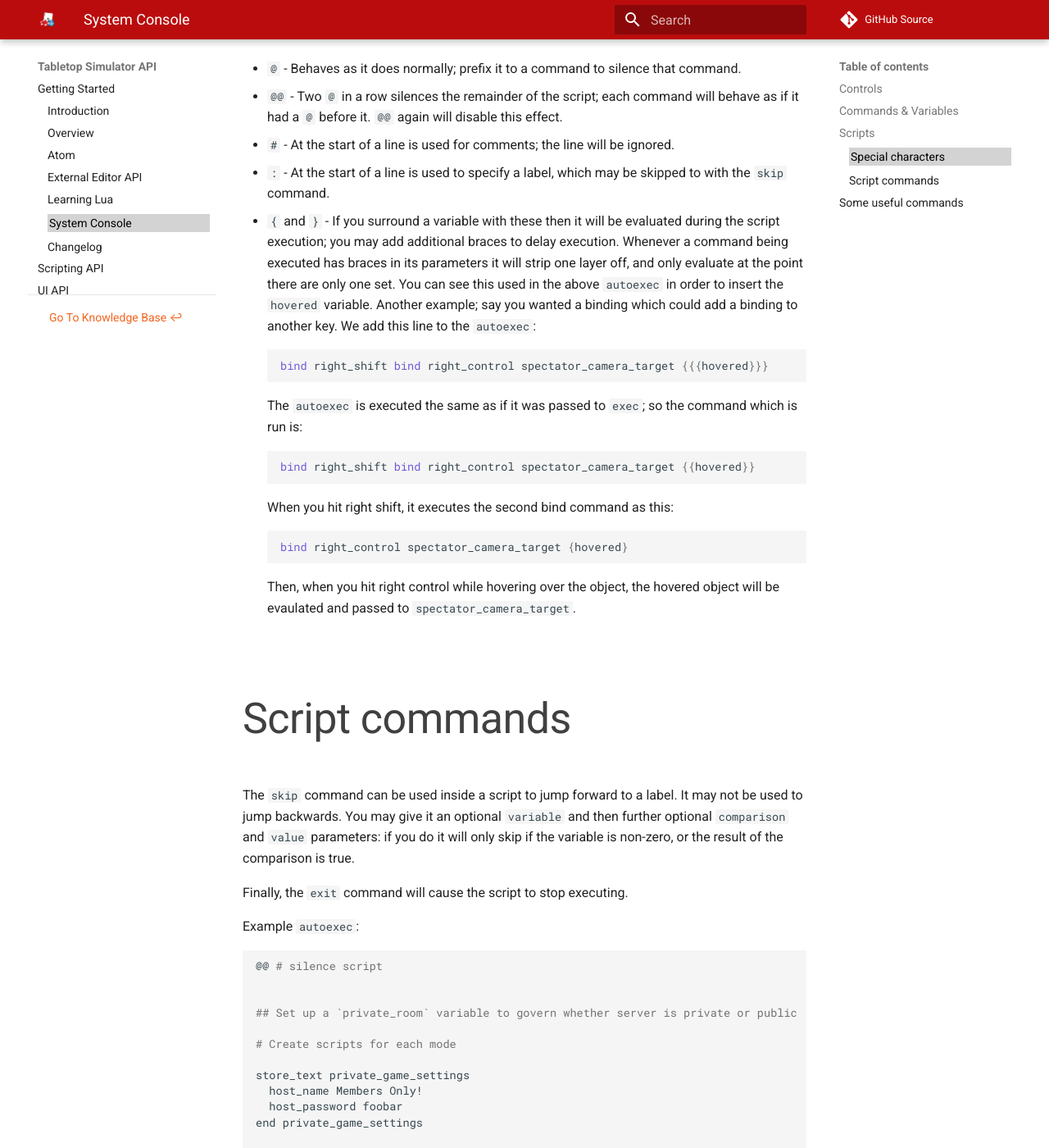
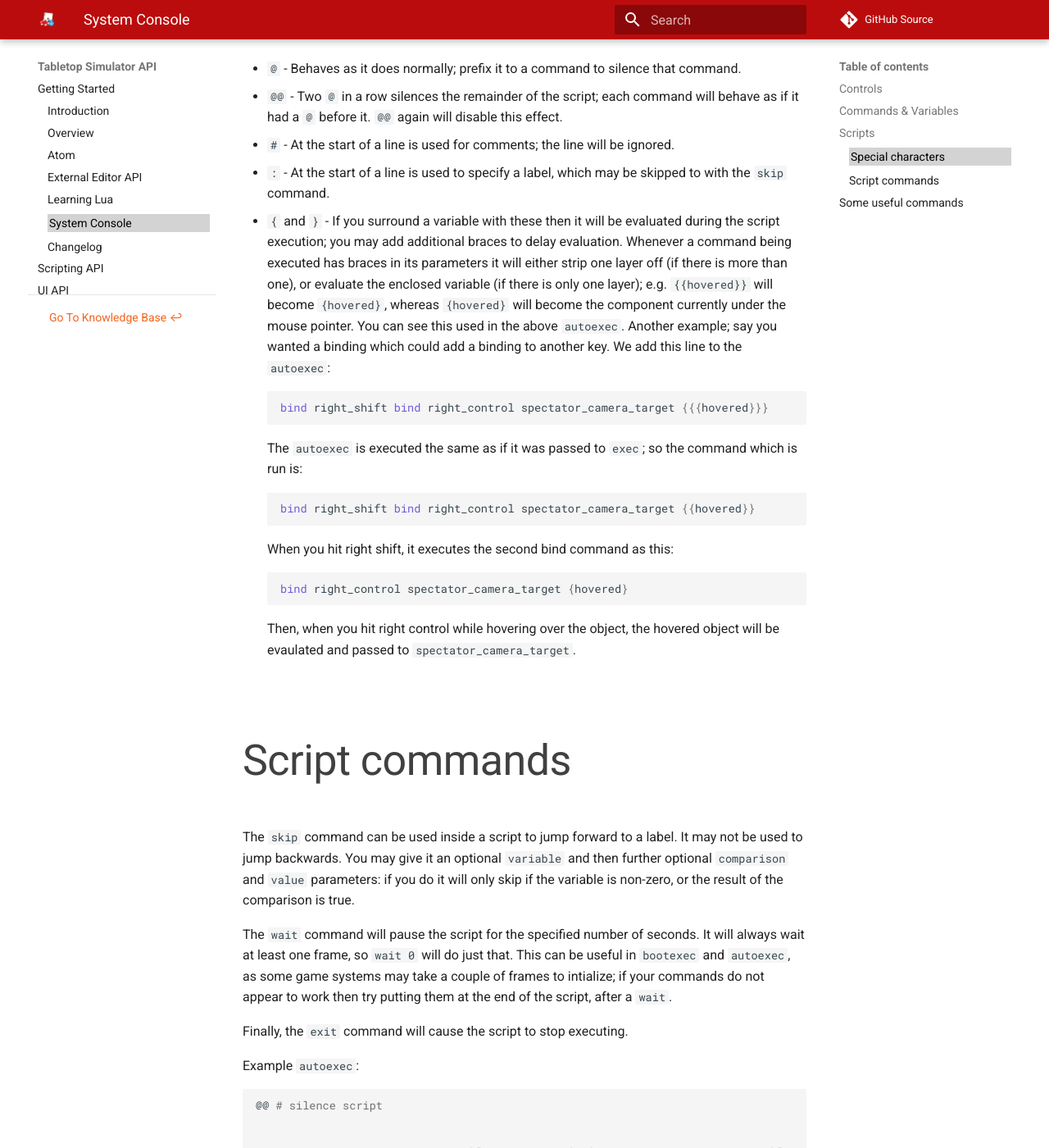
Before and after one commit to Berserk-Games/Tabletop-Simulator-API, an MkDocs documentation site: the page built from docs/systemconsole.md, in a window 1280 px wide and 1400 px high, scrolled down 3477 px. Shown: the whole window at 82% size. Built offline with MkDocs 1.6.1 and Material for MkDocs 9.7.7, drawn with Linux system fonts in a browser that asks for light colours; comment, search, counter and statistics services are not loaded; old or Windows-style settings are respelled for this version of MkDocs; some of the changed text lies outside the part shown.

Commit message:
System Console minor improvement

````diff
--- a/docs/systemconsole.md
+++ b/docs/systemconsole.md
@@ -93,7 +93,7 @@ ui_button 3 600 -60 cam_load 3
 * `@@` - Two `@` in a row silences the remainder of the script; each command will behave as if it had a `@` before it.  `@@` again will disable this effect.
 * `#` - At the start of a line is used for comments; the line will be ignored.
 * `:` - At the start of a line is used to specify a label, which may be skipped to with the `skip` command.
-* `{` and `}` - If you surround a variable with these then it will be evaluated during the script execution; you may add additional braces to delay execution.  Whenever a command being executed has braces in its parameters it will strip one layer off, and only evaluate at the point there are only one set.  You can see this used in the above `autoexec` in order to insert the `hovered` variable.  Another example; say you wanted a binding which could add a binding to another key.  We add this line to the `autoexec`:
+* `{` and `}` - If you surround a variable with these then it will be evaluated during the script execution; you may add additional braces to delay evaluation.  Whenever a command being executed has braces in its parameters it will either strip one layer off (if there is more than one), or evaluate the enclosed variable (if there is only one layer); e.g. `{{hovered}}` will become `{hovered}`, whereas `{hovered}` will become the component currently under the mouse pointer.  You can see this used in the above `autoexec`.  Another example; say you wanted a binding which could add a binding to another key.  We add this line to the `autoexec`:
 ``` bash
 bind right_shift bind right_control spectator_camera_target {{{hovered}}}
 ```
@@ -111,6 +111,8 @@ Then, when you hit right control while hovering over the object, the hovered obj
 ### Script commands
 
 The `skip` command can be used inside a script to jump forward to a label.  It may not be used to jump backwards.  You may give it an optional `variable` and then further optional `comparison` and `value` parameters: if you do it will only skip if the variable is non-zero, or the result of the comparison is true.
+
+The `wait` command will pause the script for the specified number of seconds.  It will always wait at least one frame, so `wait 0` will do just that.  This can be useful in `bootexec` and `autoexec`, as some game systems may take a couple of frames to intialize; if your commands do not appear to work then try putting them at the end of the script, after a `wait`.
 
 Finally, the `exit` command will cause the script to stop executing.
 
@@ -226,7 +228,7 @@ As noted above, `help`, `commands`, and `variables` will let you find out everyt
 * `clear` will clear a text variable.
 * `color` reports/sets your player color.
 * `component_examine` lets you specify a component, which can then be examined with the `examine_position` and `examine_rotation` variables.  If you specify a color then that seat's primary hand zone will be examined instead.
-* `component_move`, `component_rotate`, `component_position`, `component_rotation` let you apply movements to components.  The first two add the specified vector to the components current position/rotation, while the second two set it to the specified vector in world space.  You may use`'-'` in place of a vector axis to indicate that axis is to be left alone.
+* `component_move`, `component_rotate`, `component_position`, `component_rotation` let you apply movements to components.  The first two add the specified vector to the component's current position/rotation, while the second two set it to the specified vector in world space.  You may use`'-'` in place of a vector axis to indicate that axis is to be left alone.
 * `console_hotkey_lock` When enabled, locks whichever key is bound to toggling the system console, so that hitting it always toggles the console (this makes the key untypeable in text input boxes).
 * `default_host_name` and `default_password` set those values.
 * `dice_roll_height_multiplier` sets how high dice go when randomized.
````
